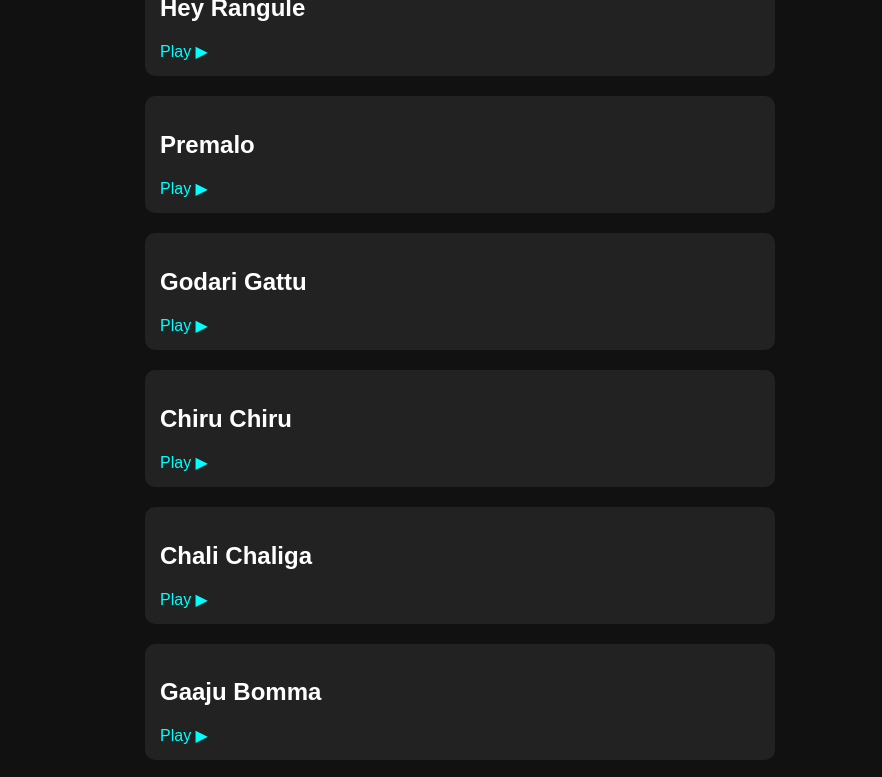
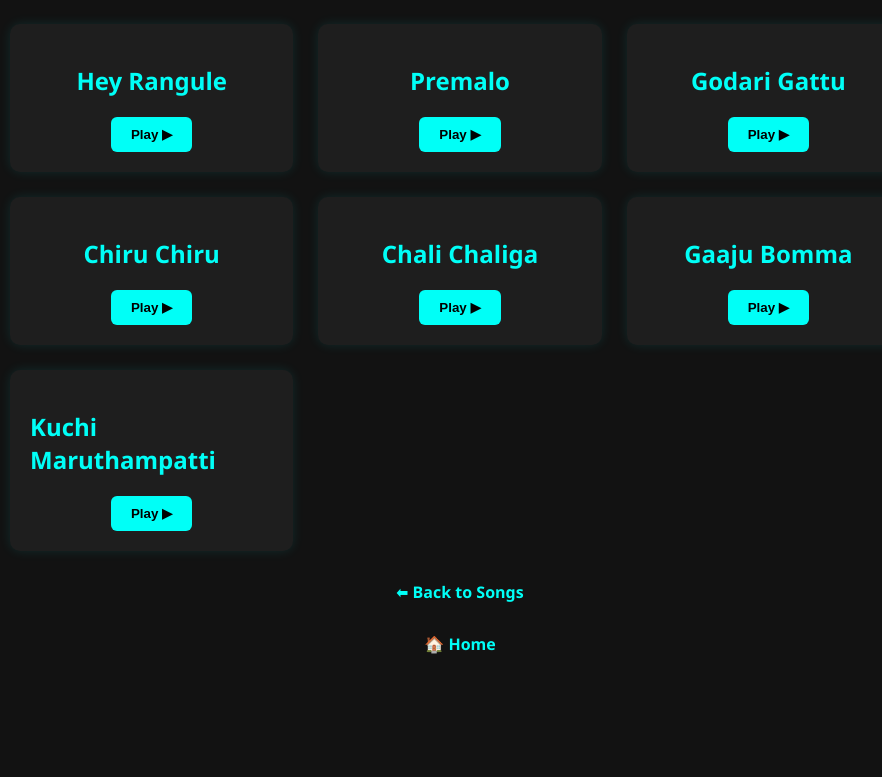
Before and after one commit to Poojitha2410/javascripthtml, a plain HTML site: page lyrics.html in a window 1280 px wide. Shown: the part 138-915 px from the top of the page, without its empty margins (180-1062 px from the left). After the commit the page ends 880 px from the top, so only its background shows below. Drawn offline with Linux system fonts and the light colour scheme.

Commit message:
Update lyrics.html

```diff
--- a/lyrics.html
+++ b/lyrics.html
@@ -1,68 +1,156 @@
 <html>
 <head>
-  <title>Songs</title>
+  <title>🎵 Telugu Songs Player 🎵</title>
   <style>
     body {
-      background-color: #111;
-      color: white;
-      font-family: Arial, sans-serif;
-      padding: 30px;
+      margin: 0;
+      background: #121212;
+      color: #fff;
+      font-family: 'Segoe UI', Tahoma, Geneva, Verdana, sans-serif;
+      display: flex;
+      flex-direction: column;
+      align-items: center;
+      padding: 40px 20px;
+      min-height: 100vh;
     }
+
     h1 {
-      text-align: center;
+      font-size: 2.5rem;
+      margin-bottom: 40px;
+      color: #00fff7;
     }
+
+    .songs-container {
+      display: grid;
+      grid-template-columns: repeat(auto-fit, minmax(280px, 1fr));
+      gap: 25px;
+      width: 100%;
+      max-width: 900px;
+    }
+
     .song {
-      background-color: #222;
-      padding: 15px;
-      margin: 20px auto;
+      background-color: #1e1e1e;
       border-radius: 10px;
-      width: 90%;
-      max-width: 600px;
+      padding: 20px;
+      box-shadow: 0 0 12px rgba(0, 255, 255, 0.1);
+      display: flex;
+      flex-direction: column;
+      align-items: center;
     }
+
+    .song h2 {
+      margin-bottom: 10px;
+      color: #00fff7;
+    }
+
+    button {
+      margin-top: 10px;
+      padding: 10px 20px;
+      background-color: #00fff7;
+      color: #000;
+      border: none;
+      border-radius: 6px;
+      font-weight: bold;
+      cursor: pointer;
+      transition: background 0.2s ease;
+    }
+
+    button:hover {
+      background-color: #00ccc0;
+    }
+
     a {
-      color: #00ffff;
+      margin-top: 30px;
+      color: #00fff7;
       text-decoration: none;
+      font-weight: bold;
+    }
+
+    audio {
+      display: none;
     }
   </style>
 </head>
 <body>
-  <h1>🎵 Song List 🎵</h1>
 
-  <div class="song">
+  <h1>🎧 Click a Song to Play 🎧</h1>
+
+  <div class="songs-container">
+    <div class="song" id="heyrangule">
       <h2>Hey Rangule</h2>
-    <a href="lyrics.html?song=heyrangule">Play ▶</a>
+      <button onclick="playAudio('heyrangule')">Play ▶</button>
+      <audio id="audio-heyrangule" src="heyrangule.mp3"></audio>
     </div>
 
-  <div class="song">
+    <div class="song" id="premalo">
       <h2>Premalo</h2>
-    <a href="lyrics.html?song=premalo">Play ▶</a>
+      <button onclick="playAudio('premalo')">Play ▶</button>
+      <audio id="audio-premalo" src="premalo.mp3"></audio>
     </div>
 
-  <div class="song">
+    <div class="song" id="godari">
       <h2>Godari Gattu</h2>
-    <a href="lyrics.html?song=godari">Play ▶</a>
+      <button onclick="playAudio('godari')">Play ▶</button>
+      <audio id="audio-godari" src="godari_gattu.mp3"></audio>
     </div>
 
-  <div class="song">
+    <div class="song" id="chiru">
       <h2>Chiru Chiru</h2>
-    <a href="lyrics.html?song=chiru">Play ▶</a>
+      <button onclick="playAudio('chiru')">Play ▶</button>
+      <audio id="audio-chiru" src="chiru_chiru.mp3"></audio>
     </div>
 
-  <div class="song">
+    <div class="song" id="chali">
       <h2>Chali Chaliga</h2>
-    <a href="lyrics.html?song=chali">Play ▶</a>
+      <button onclick="playAudio('chali')">Play ▶</button>
+      <audio id="audio-chali" src="chali_chaliga.mp3"></audio>
     </div>
 
-  <div class="song">
+    <div class="song" id="gaaju">
       <h2>Gaaju Bomma</h2>
-    <a href="lyrics.html?song=gaaju">Play ▶</a>
+      <button onclick="playAudio('gaaju')">Play ▶</button>
+      <audio id="audio-gaaju" src="gaaju_bomma.mp3"></audio>
     </div>
 
-  <div class="song">
+    <div class="song" id="kuchi">
       <h2>Kuchi Maruthampatti</h2>
-    <a href="lyrics.html?song=kuchi">Play ▶</a>
+      <button onclick="playAudio('kuchi')">Play ▶</button>
+      <audio id="audio-kuchi" src="kuchi_maruthampatti.mp3"></audio>
+    </div>
   </div>
 
-  <a href="index.html">⬅ Back to Home</a>
+  <a href="songs.html">⬅ Back to Songs</a>
+  <a href="index.html">🏠 Home</a>
+
+  <script>
+    function playAudio(songId) {
+      const allAudios = document.querySelectorAll("audio");
+      allAudios.forEach(audio => {
+        if (!audio.id.endsWith(songId)) {
+          audio.pause();
+          audio.currentTime = 0;
+        }
+      });
+
+      const currentAudio = document.getElementById("audio-" + songId);
+      if (currentAudio.paused) {
+        currentAudio.play();
+      } else {
+        currentAudio.pause();
+      }
+    }
+
+
+    const params = new URLSearchParams(window.location.search);
+    const songId = params.get("song");
+    if (songId) {
+      const songDiv = document.getElementById(songId);
+      if (songDiv) {
+        songDiv.scrollIntoView({ behavior: "smooth", block: "center" });
+        playAudio(songId);
+      }
+    }
+  </script>
+
 </body>
 </html>
```
Lines whose indentation alone changed are shown as unchanged.
